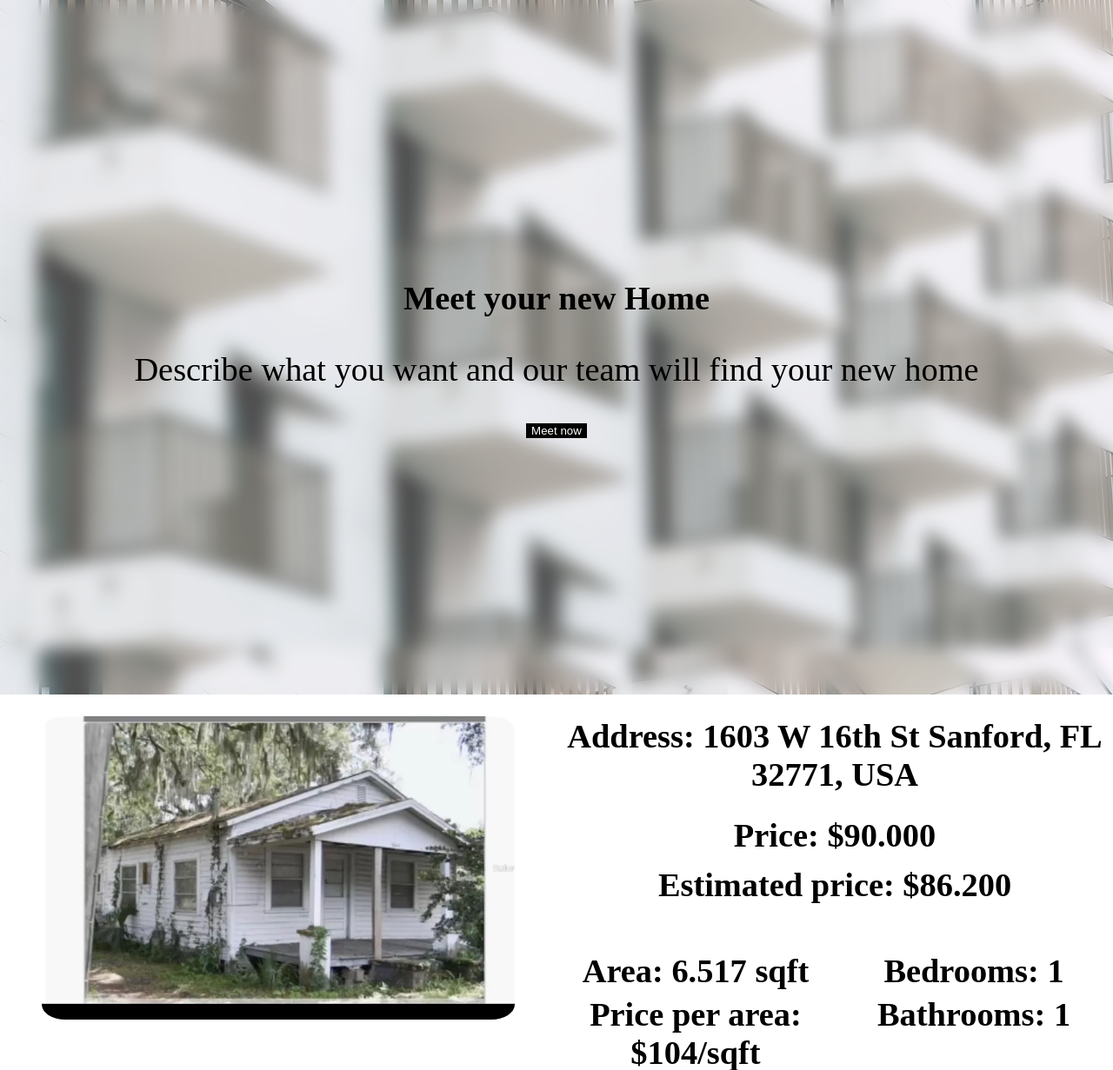
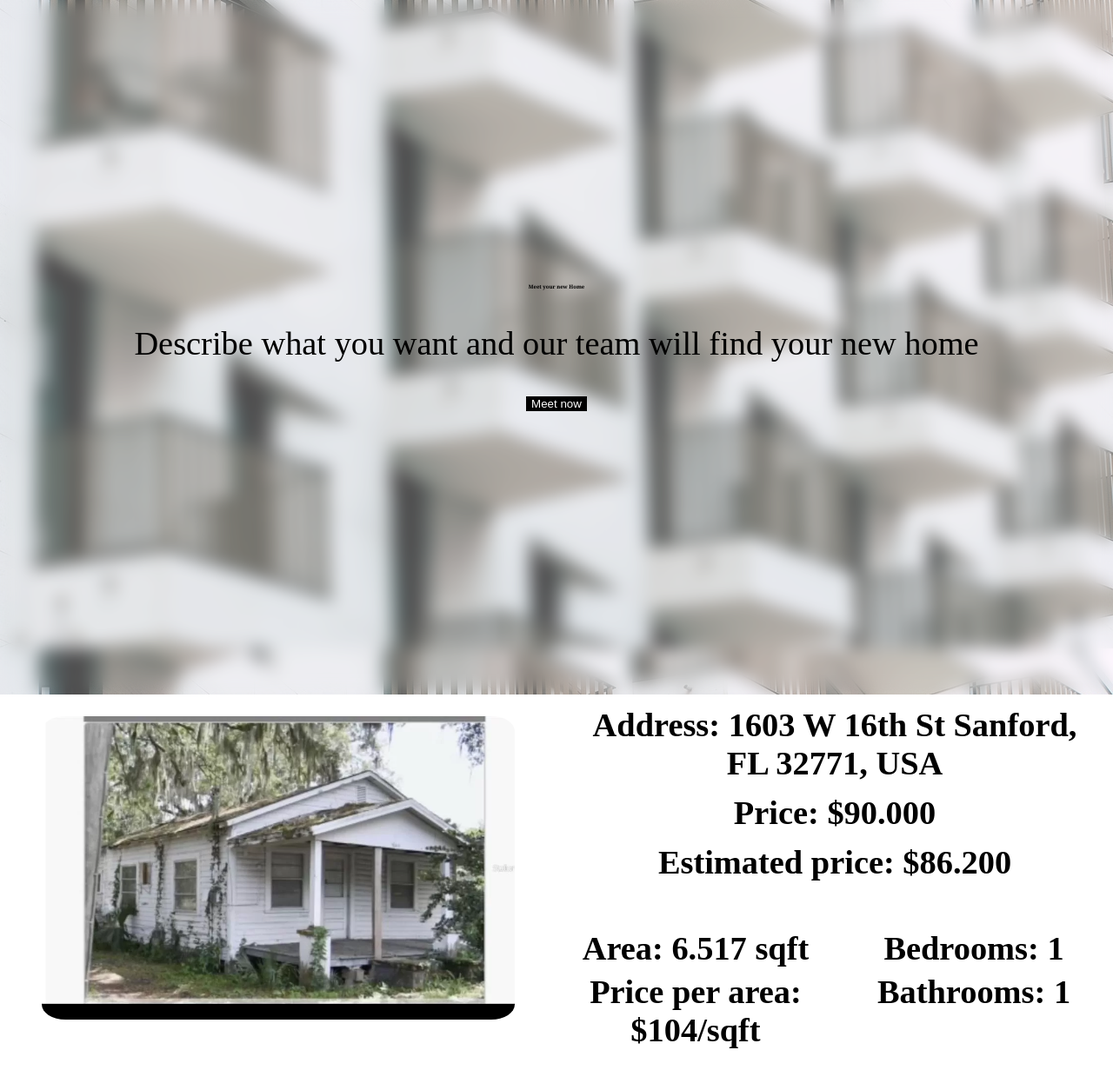
Before and after one commit to DaviAMRodrigues/Programa-METACEFET-2024, a Flask app: page / in a window 1280 px wide. Shown: the part 104-1335 px from the top of the page at 87% size. Run offline with Flask 3, Linux system fonts and the light colour scheme.

Commit message:
Fix arguments issue

```diff
--- a/templates/homepage.html
+++ b/templates/homepage.html
@@ -79,7 +79,7 @@
     <main>
         <div class="menu">
             <div style="text-align: center;">
-                <h1 style="font-size: 3% font-family: Cambria, Cochin, Georgia, Times, 'Times New Roman', serif;">Meet your new Home</h1>
+                <h1 style="font-size: 3%; font-family: Cambria, Cochin, Georgia, Times, 'Times New Roman', serif;">Meet your new Home</h1>
                 <p>Describe what you want and our team will find your new home</p>
                 <button id="search_home" onclick="toggleSearch()">Meet now</button>
             </div>
@@ -89,7 +89,7 @@
                 <img src="{{linkcasa1}}" alt="imagem-casa" class="foto-casa">
             </div>
             <div style="text-align: center; width: 50%;">
-                <h1 style="margin: 2%.">Address: {{address}}</h1>
+                <h1 style="margin: 2%;">Address: {{address}}</h1>
                 <h1 style="margin: 2%;">Price: {{hou_price}}</h1>
                 <h1 style="margin: 2%;">Estimated price: {{est_price}}</h1>
                 <br>
--- a/templates/page.html
+++ b/templates/page.html
@@ -50,7 +50,7 @@
                 <img src="{{linkcasa1}}" alt="erro" style=" height: 100%; width: 100%;">
             </div>
             <div style="text-align: center; width: 50%; margin-top: 3vh; margin-bottom: 3vh;">
-                <h1 style="margin: 2%.">Address: {{addres}}</h1>
+                <h1 style="margin: 2%;">Address: {{addres}}</h1>
                 <h1 style="margin: 2%;">Price: {{hou_price}}</h1>
                 <h1 style="margin: 2%;">Estimated price: {{est_price}}</h1>
                 <br>
```
